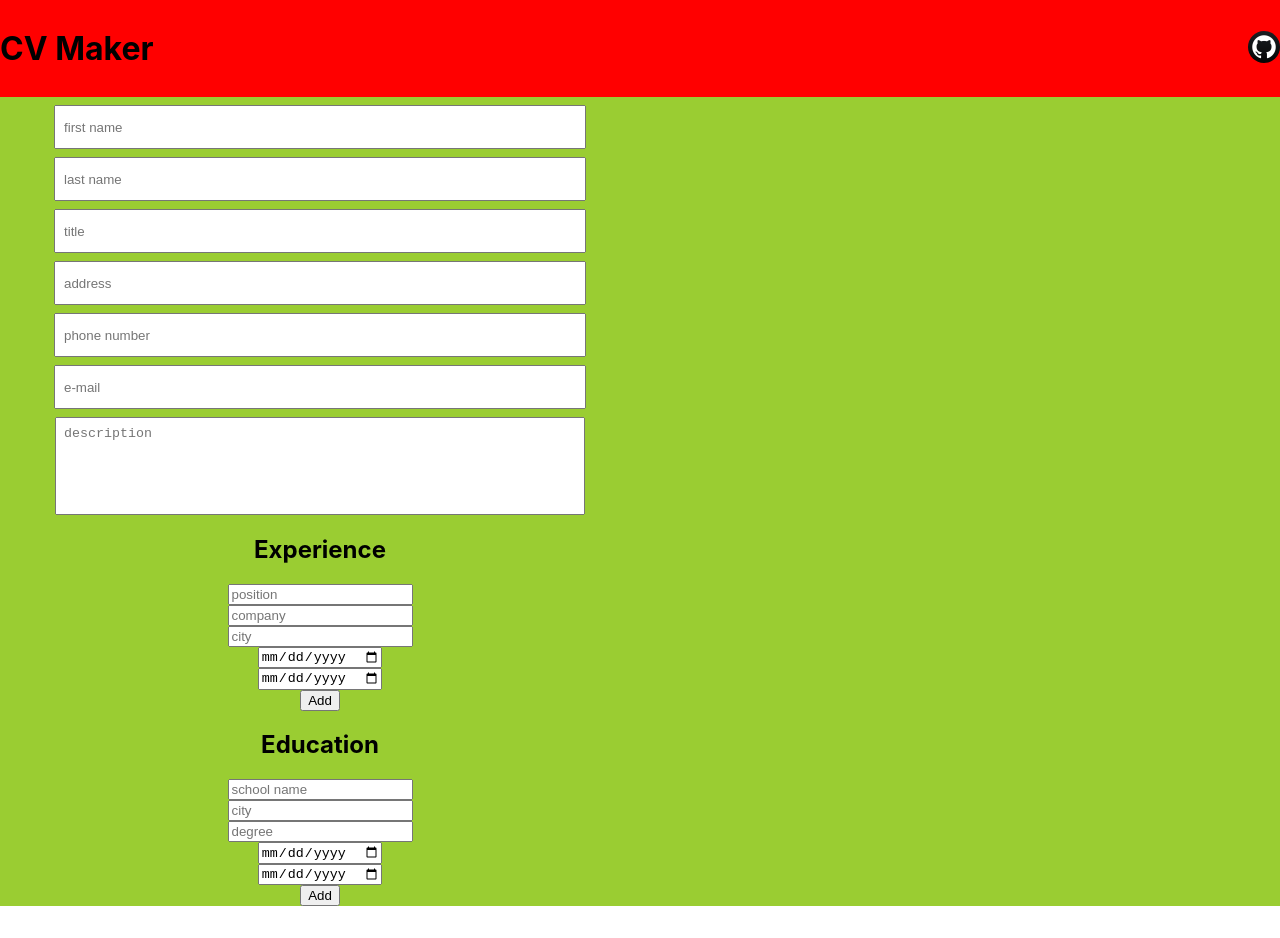
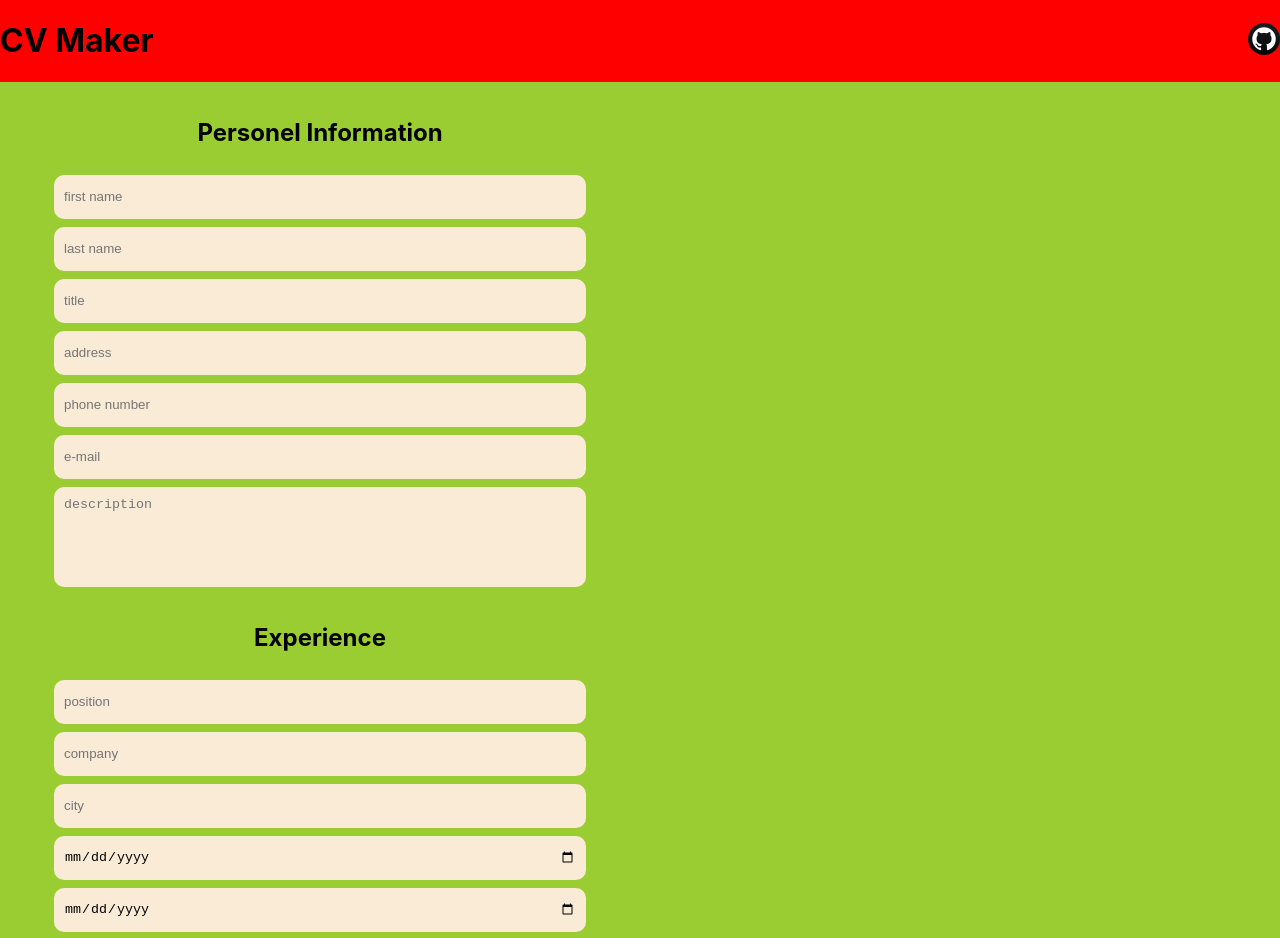
Before and after one commit to uguryilmazdev/cv-project, a React (Create React App) app: page / in a window 1280 px wide. Shown: the top 938 px of the page. Built offline with nearby package versions, Linux system fonts and the light colour scheme; the HTML template or start-up script is replaced by a standard one.

Commit message:
Update input area style

```diff
--- a/src/App.css
+++ b/src/App.css
@@ -1,4 +1,4 @@
 .App {
   display: grid;
-  grid-template-rows: 0.6fr 5fr 0.6fr;
+  grid-template-rows: 0.35fr 5fr 0.15fr;
 }
--- a/src/components/form-components/Education.js
+++ b/src/components/form-components/Education.js
@@ -41,6 +41,7 @@ export default class Education extends Component {
             placeholder="school name"
             autoComplete="off"
             value={this.props.education.schoolName}
+            className="input-text"
           />
           <input
             onChange={this.props.handleChange}
@@ -50,6 +51,7 @@ export default class Education extends Component {
             placeholder="city"
             autoComplete="off"
             value={this.props.education.city}
+            className="input-text"
           />
           <input
             onChange={this.props.handleChange}
@@ -59,6 +61,7 @@ export default class Education extends Component {
             placeholder="degree"
             autoComplete="off"
             value={this.props.education.degree}
+            className="input-text"
           />
           <input
             onChange={this.props.handleChange}
@@ -68,6 +71,7 @@ export default class Education extends Component {
             placeholder="from"
             autoComplete="off"
             value={this.props.education.dateFromEdu}
+            className="input-text"
           />
           <input
             onChange={this.props.handleChange}
@@ -77,8 +81,11 @@ export default class Education extends Component {
             placeholder="to"
             autoComplete="off"
             value={this.props.education.dateToEdu}
+            className="input-text"
           />
-          <button type="submit">Add</button>
+          <button type="submit" className="add-btn">
+            Add
+          </button>
         </section>
       </form>
     );
--- a/src/components/form-components/Experince.js
+++ b/src/components/form-components/Experince.js
@@ -41,6 +41,7 @@ export default class Experience extends Component {
             placeholder="position"
             autoComplete="off"
             value={this.props.experience.position}
+            className="input-text"
           />
           <input
             onChange={this.props.handleChange}
@@ -50,6 +51,7 @@ export default class Experience extends Component {
             placeholder="company"
             autoComplete="off"
             value={this.props.experience.company}
+            className="input-text"
           />
           <input
             onChange={this.props.handleChange}
@@ -59,6 +61,7 @@ export default class Experience extends Component {
             placeholder="city"
             autoComplete="off"
             value={this.props.experience.city}
+            className="input-text"
           />
           <input
             onChange={this.props.handleChange}
@@ -68,6 +71,7 @@ export default class Experience extends Component {
             placeholder="from"
             autoComplete="off"
             value={this.props.experience.dateFromExp}
+            className="input-text"
           />
           <input
             onChange={this.props.handleChange}
@@ -77,8 +81,11 @@ export default class Experience extends Component {
             placeholder="to"
             autoComplete="off"
             value={this.props.experience.dateToExp}
+            className="input-text"
           />
-          <button type="submit">Add</button>
+          <button type="submit" className="add-btn">
+            Add
+          </button>
         </section>
       </form>
     );
--- a/src/components/form-components/Personel.js
+++ b/src/components/form-components/Personel.js
@@ -30,6 +30,7 @@ export default class Personel extends Component {
         direction="column"
         className="input-section personel-info-container"
       >
+        <h2>Personel Information</h2>
         <input
           onChange={this.props.handleChange}
           type="text"
@@ -38,6 +39,7 @@ export default class Personel extends Component {
           placeholder="first name"
           autoComplete="off"
           value={this.props.personelInfo.firstName}
+          className="input-text"
         />
 
         <input
@@ -47,6 +49,7 @@ export default class Personel extends Component {
           name="lastName"
           placeholder="last name"
           autoComplete="off"
+          className="input-text"
         />
 
         <input
@@ -56,6 +59,7 @@ export default class Personel extends Component {
           name="title"
           placeholder="title"
           autoComplete="off"
+          className="input-text"
         />
 
         <input
@@ -65,6 +69,7 @@ export default class Personel extends Component {
           name="address"
           placeholder="address"
           autoComplete="off"
+          className="input-text"
         />
 
         <input
@@ -74,6 +79,7 @@ export default class Personel extends Component {
           name="phoneNumber"
           placeholder="phone number"
           autoComplete="off"
+          className="input-text"
         />
 
         <input
@@ -83,6 +89,7 @@ export default class Personel extends Component {
           name="email"
           placeholder="e-mail"
           autoComplete="off"
+          className="input-text"
         />
 
         <textarea
@@ -92,6 +99,7 @@ export default class Personel extends Component {
           name="description"
           placeholder="description"
           autoComplete="off"
+          className="input-text"
         />
       </section>
     );
--- a/src/styles/InputArea.css
+++ b/src/styles/InputArea.css
@@ -3,18 +3,44 @@
   flex-direction: column;
   align-items: center;
   justify-content: center;
+  margin: 1rem auto;
 }
 
-.personel-info-container > * {
+.input-text {
   width: 80%;
   height: 1.5rem;
   margin-top: 0.5rem;
   padding: 0.5rem;
+  border-radius: 10px;
+  border: 2px solid antiquewhite;
+  background-color: antiquewhite;
 }
 
-/* text-area */
+.input-text:focus {
+  outline: none;
+  border: 2px solid green;
+}
+
+/* ------- text-area ------- */
 .personel-info-container > textarea {
   height: 5rem;
   resize: none;
   overflow-y: auto;
 }
+
+/* ------- add btn ------- */
+.add-btn {
+  margin-top: 0.5rem;
+  height: 1.75rem;
+  width: 5rem;
+  border-radius: 10px;
+  border: none;
+}
+
+.add-btn:hover {
+  transform: translateX(3px) translateY(3px);
+}
+
+.add-btn:active {
+  transform: translateX(0px) translateY(0px);
+}
```
